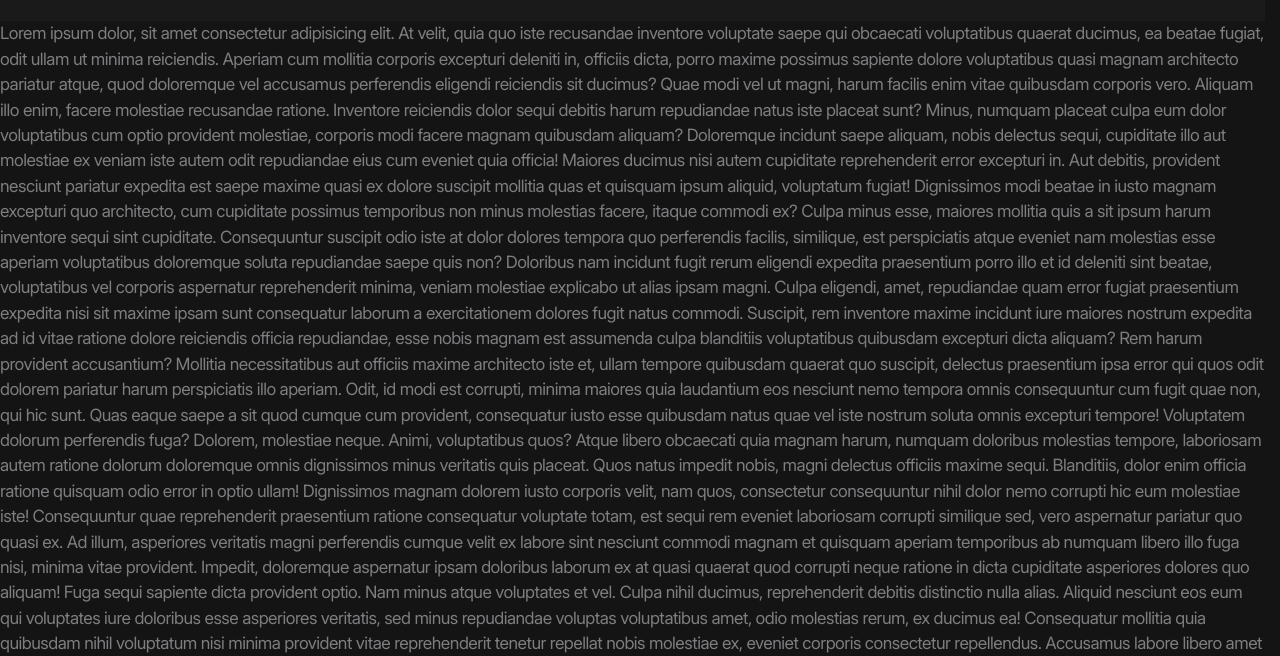
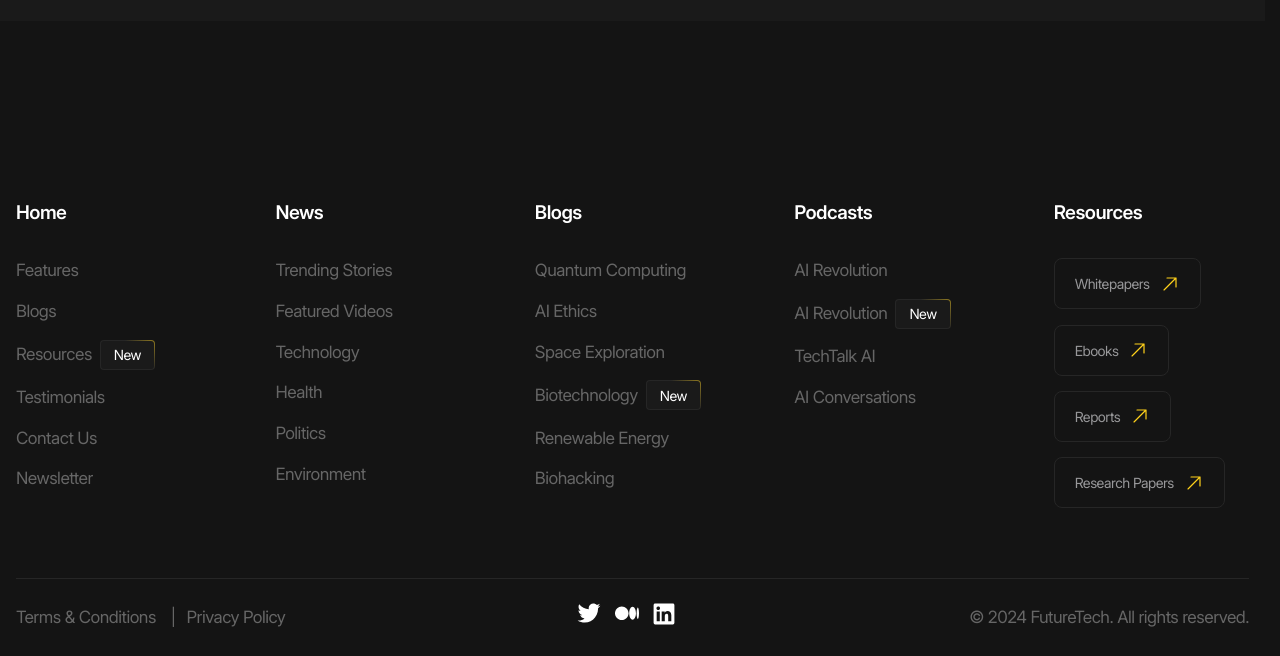
Before and after one commit to Andrei-Katsenko/Future-tech, a website with bundled scripts: page index.html in a window 1280 px wide. Shown: the part 144-800 px from the top of the page. Built offline with nearby package versions, Linux system fonts and the light colour scheme.

Commit message:
feat: add footer

```diff
--- a/index.html
+++ b/index.html
@@ -56,72 +56,184 @@
 			</div>
 		</div>
 	</header>
-	<p>Lorem ipsum dolor, sit amet consectetur adipisicing elit. At velit, quia quo iste recusandae inventore voluptate
-		saepe qui obcaecati voluptatibus quaerat ducimus, ea beatae fugiat, odit ullam ut minima reiciendis. Aperiam cum
-		mollitia corporis excepturi deleniti in, officiis dicta, porro maxime possimus sapiente dolore voluptatibus quasi
-		magnam architecto pariatur atque, quod doloremque vel accusamus perferendis eligendi reiciendis sit ducimus? Quae
-		modi vel ut magni, harum facilis enim vitae quibusdam corporis vero. Aliquam illo enim, facere molestiae recusandae
-		ratione. Inventore reiciendis dolor sequi debitis harum repudiandae natus iste placeat sunt? Minus, numquam placeat
-		culpa eum dolor voluptatibus cum optio provident molestiae, corporis modi facere magnam quibusdam aliquam?
-		Doloremque incidunt saepe aliquam, nobis delectus sequi, cupiditate illo aut molestiae ex veniam iste autem odit
-		repudiandae eius cum eveniet quia officia! Maiores ducimus nisi autem cupiditate reprehenderit error excepturi in.
-		Aut debitis, provident nesciunt pariatur expedita est saepe maxime quasi ex dolore suscipit mollitia quas et
-		quisquam ipsum aliquid, voluptatum fugiat! Dignissimos modi beatae in iusto magnam excepturi quo architecto, cum
-		cupiditate possimus temporibus non minus molestias facere, itaque commodi ex? Culpa minus esse, maiores mollitia
-		quis a sit ipsum harum inventore sequi sint cupiditate. Consequuntur suscipit odio iste at dolor dolores tempora quo
-		perferendis facilis, similique, est perspiciatis atque eveniet nam molestias esse aperiam voluptatibus doloremque
-		soluta repudiandae saepe quis non? Doloribus nam incidunt fugit rerum eligendi expedita praesentium porro illo et id
-		deleniti sint beatae, voluptatibus vel corporis aspernatur reprehenderit minima, veniam molestiae explicabo ut alias
-		ipsam magni. Culpa eligendi, amet, repudiandae quam error fugiat praesentium expedita nisi sit maxime ipsam sunt
-		consequatur laborum a exercitationem dolores fugit natus commodi. Suscipit, rem inventore maxime incidunt iure
-		maiores nostrum expedita ad id vitae ratione dolore reiciendis officia repudiandae, esse nobis magnam est assumenda
-		culpa blanditiis voluptatibus quibusdam excepturi dicta aliquam? Rem harum provident accusantium? Mollitia
-		necessitatibus aut officiis maxime architecto iste et, ullam tempore quibusdam quaerat quo suscipit, delectus
-		praesentium ipsa error qui quos odit dolorem pariatur harum perspiciatis illo aperiam. Odit, id modi est corrupti,
-		minima maiores quia laudantium eos nesciunt nemo tempora omnis consequuntur cum fugit quae non, qui hic sunt. Quas
-		eaque saepe a sit quod cumque cum provident, consequatur iusto esse quibusdam natus quae vel iste nostrum soluta
-		omnis excepturi tempore! Voluptatem dolorum perferendis fuga? Dolorem, molestiae neque. Animi, voluptatibus quos?
-		Atque libero obcaecati quia magnam harum, numquam doloribus molestias tempore, laboriosam autem ratione dolorum
-		doloremque omnis dignissimos minus veritatis quis placeat. Quos natus impedit nobis, magni delectus officiis maxime
-		sequi. Blanditiis, dolor enim officia ratione quisquam odio error in optio ullam! Dignissimos magnam dolorem iusto
-		corporis velit, nam quos, consectetur consequuntur nihil dolor nemo corrupti hic eum molestiae iste! Consequuntur
-		quae reprehenderit praesentium ratione consequatur voluptate totam, est sequi rem eveniet laboriosam corrupti
-		similique sed, vero aspernatur pariatur quo quasi ex. Ad illum, asperiores veritatis magni perferendis cumque velit
-		ex labore sint nesciunt commodi magnam et quisquam aperiam temporibus ab numquam libero illo fuga nisi, minima vitae
-		provident. Impedit, doloremque aspernatur ipsam doloribus laborum ex at quasi quaerat quod corrupti neque ratione in
-		dicta cupiditate asperiores dolores quo aliquam! Fuga sequi sapiente dicta provident optio. Nam minus atque
-		voluptates et vel. Culpa nihil ducimus, reprehenderit debitis distinctio nulla alias. Aliquid nesciunt eos eum qui
-		voluptates iure doloribus esse asperiores veritatis, sed minus repudiandae voluptas voluptatibus amet, odio
-		molestias rerum, ex ducimus ea! Consequatur mollitia quia quibusdam nihil voluptatum nisi minima provident vitae
-		reprehenderit tenetur repellat nobis molestiae ex, eveniet corporis consectetur repellendus. Accusamus labore libero
-		amet in molestiae quibusdam quasi esse perspiciatis et enim impedit, deserunt iure sed praesentium fugit reiciendis
-		autem voluptatum quae! Dolorum vel animi debitis, omnis veritatis ullam? Officia sit neque consequatur esse alias
-		quae pariatur fugit eum! Voluptatem saepe obcaecati quasi dolorem fuga eum optio, cumque voluptatibus rerum possimus
-		error vero dolor minus pariatur reiciendis cupiditate? Aliquid, necessitatibus voluptas. Et cum aperiam tempore
-		repellendus odio impedit. Velit et temporibus sunt blanditiis amet soluta, accusamus consequuntur repellendus fugit,
-		consequatur minus ex, tempore odit. Provident vitae, a cum, vero atque magnam inventore excepturi omnis aperiam
-		pariatur quo non recusandae cumque, eius modi minima. Iste inventore error odit unde voluptates. Dolorum, veritatis,
-		omnis rem quo vero ullam id labore velit, consequatur fuga tempore maiores quisquam nesciunt! Voluptatem facere sunt
-		aliquam nobis atque? Dicta, sunt. Molestiae consequatur, veritatis nihil laudantium autem perspiciatis eius
-		recusandae quis vitae debitis, illo nostrum dignissimos totam sequi optio id velit iure repudiandae porro quos sit
-		tenetur vel? Distinctio numquam sunt ullam nobis. Mollitia, voluptates magnam? Sunt, sit voluptates nihil veniam
-		fuga omnis nam hic explicabo maxime ratione dolores laudantium doloremque voluptate quasi enim incidunt, harum
-		illum. Doloremque, ipsa natus? Porro, qui alias! Nam quod nobis, quam nemo accusantium minus a, ipsam aperiam
-		adipisci tempore eaque. Atque cum illum quos, error nam unde asperiores repellat, assumenda soluta sed voluptatem
-		incidunt quasi aperiam delectus, sint tempore dolores ratione illo. Fugiat ad itaque corporis. Explicabo dolor quos,
-		atque dolore quas saepe et, esse animi labore doloremque ut accusantium officia impedit maiores consectetur
-		doloribus harum error laudantium recusandae excepturi quia sunt! Fugiat voluptas ut culpa officiis sapiente, ad,
-		iste ipsa ab deleniti mollitia possimus animi? Placeat tempore ullam repellendus sapiente soluta iusto sunt,
-		repellat repudiandae temporibus eveniet beatae rem itaque dolores, facere tenetur quaerat facilis tempora
-		accusantium vitae fugiat ipsa expedita in. Voluptatum, explicabo? Voluptatibus quidem placeat eius porro dignissimos
-		odio sint? Vel, itaque libero tenetur magni accusamus dolor, delectus ratione id provident temporibus exercitationem
-		incidunt nostrum a quos? Natus, minima molestiae. Ducimus et quidem asperiores, quisquam, corporis iste impedit
-		nostrum iusto repudiandae, doloribus labore vel consequatur ipsam voluptatem quos officiis rem culpa vitae sequi
-		reiciendis aliquam ipsa! Nulla doloremque, illum optio totam voluptatibus veniam vitae ab hic reprehenderit dolorum
-		cumque ex in, ipsa minus. Magnam deleniti iste nisi doloribus, adipisci libero ipsum facilis quibusdam nemo maiores
-		fuga suscipit consequatur reprehenderit sequi id debitis iure, odit accusantium expedita harum beatae recusandae
-		alias doloremque odio! Pariatur dolor quaerat et perspiciatis facere, distinctio harum reprehenderit porro obcaecati
-		minima explicabo quos officiis tenetur est eos eveniet iure! Nemo, eaque?</p>
+
+	<main></main>
+
+	<footer class="footer">
+		<div class="footer__inner container">
+			<div class="footer__body">
+				<nav class="footer__menu">
+					<div class="footer__menu-column">
+						<a href="" class="footer__menu-main-link h6">Home</a>
+						<ul class="footer__menu-list">
+							<li class="footer__menu-item">
+								<a href="" class="footer__menu-link">Features</a>
+							</li>
+							<li class="footer__menu-item">
+								<a href="" class="footer__menu-link">Blogs</a>
+							</li>
+							<li class="footer__menu-item">
+								<a href="" class="footer__menu-link">Resources</a>
+								<span class="badge">New</span>
+							</li>
+							<li class="footer__menu-item">
+								<a href="" class="footer__menu-link">Testimonials</a>
+							</li>
+							<li class="footer__menu-item">
+								<a href="" class="footer__menu-link">Contact Us</a>
+							</li>
+							<li class="footer__menu-item">
+								<a href="" class="footer__menu-link">Newsletter</a>
+							</li>
+						</ul>
+					</div>
+					<div class="footer__menu-column">
+						<a href="" class="footer__menu-main-link h6">News</a>
+						<ul class="footer__menu-list">
+							<li class="footer__menu-item">
+								<a href="" class="footer__menu-link">Trending Stories</a>
+							</li>
+							<li class="footer__menu-item">
+								<a href="" class="footer__menu-link">Featured Videos</a>
+							</li>
+							<li class="footer__menu-item">
+								<a href="" class="footer__menu-link">Technology</a>
+							</li>
+							<li class="footer__menu-item">
+								<a href="" class="footer__menu-link">Health</a>
+							</li>
+							<li class="footer__menu-item">
+								<a href="" class="footer__menu-link">Politics</a>
+							</li>
+							<li class="footer__menu-item">
+								<a href="" class="footer__menu-link">Environment</a>
+							</li>
+						</ul>
+					</div>
+					<div class="footer__menu-column">
+						<a href="" class="footer__menu-main-link h6">Blogs</a>
+						<ul class="footer__menu-list">
+							<li class="footer__menu-item">
+								<a href="" class="footer__menu-link">Quantum Computing</a>
+							</li>
+							<li class="footer__menu-item">
+								<a href="" class="footer__menu-link">AI Ethics</a>
+							</li>
+							<li class="footer__menu-item">
+								<a href="" class="footer__menu-link">Space Exploration</a>
+							</li>
+							<li class="footer__menu-item">
+								<a href="" class="footer__menu-link">Biotechnology</a>
+								<span class="badge">New</span>
+							</li>
+							<li class="footer__menu-item">
+								<a href="" class="footer__menu-link">Renewable Energy</a>
+							</li>
+							<li class="footer__menu-item">
+								<a href="" class="footer__menu-link">Biohacking</a>
+							</li>
+						</ul>
+					</div>
+					<div class="footer__menu-column">
+						<a href="" class="footer__menu-main-link h6">Podcasts</a>
+						<ul class="footer__menu-list">
+							<li class="footer__menu-item">
+								<a href="" class="footer__menu-link">AI Revolution</a>
+							</li>
+							<li class="footer__menu-item">
+								<a href="" class="footer__menu-link">AI Revolution</a>
+								<span class="badge">New</span>
+							</li>
+							<li class="footer__menu-item">
+								<a href="" class="footer__menu-link">TechTalk AI</a>
+							</li>
+							<li class="footer__menu-item">
+								<a href="" class="footer__menu-link">AI Conversations</a>
+							</li>
+						</ul>
+					</div>
+					<div class="footer__menu-column">
+						<a href="" class="footer__menu-main-link h6">Resources</a>
+						<ul class="footer__menu-list">
+							<li class="footer__menu-item">
+								<a href="" class="footer__menu-link button">
+									<span class="icon icon--yellow-arrow">Whitepapers</span>
+								</a>
+							</li>
+							<li class="footer__menu-item">
+								<a href="" class="footer__menu-link button">
+									<span class="icon icon--yellow-arrow">Ebooks</span>
+								</a>
+							</li>
+							<li class="footer__menu-item">
+								<a href="" class="footer__menu-link button">
+									<span class="icon icon--yellow-arrow">Reports</span>
+								</a>
+							</li>
+							<li class="footer__menu-item">
+								<a href="" class="footer__menu-link button">
+									<span class="icon icon--yellow-arrow">Research Papers</span>
+								</a>
+							</li>
+						</ul>
+					</div>
+
+				</nav>
+			</div>
+			<div class="footer__extra">
+				<div class="footer__extra-menu">
+					<ul class="footer__extra-menu-list">
+						<li class="footer__extra-menu-item">
+							<a href="" class="footer__extra-menu-link">Terms & Conditions</a>
+						</li>
+						<li class="footer__extra-menu-item">
+							<a href="" class="footer__extra-menu-link">Privacy Policy</a>
+						</li>
+					</ul>
+				</div>
+				<div class="footer__soc1als soc1als">
+					<ul class="soc1als__list">
+						<li class="soc1al__item">
+							<a href="/" class="soc1als__link" target="_blank" aria-label="twitter" title="twitter">
+								<svg width="24" height="20" viewBox="0 0 24 20" fill="none" xmlns="http://www.w3.org/2000/svg">
+									<path
+										d="M21.0571 5.18114C21.0664 5.39235 21.0664 5.59395 21.0664 5.80515C21.0756 12.2084 16.3712 19.6004 7.76793 19.6004C5.23048 19.6004 2.73933 18.842 0.600098 17.4212C0.970528 17.4692 1.34096 17.4884 1.71139 17.4884C3.81358 17.4884 5.86021 16.7588 7.51789 15.4052C5.51756 15.3668 3.75802 14.0132 3.14681 12.0356C3.85063 12.1796 4.57296 12.1508 5.25826 11.9492C3.08198 11.5076 1.51691 9.52036 1.50765 7.20675C1.50765 7.18755 1.50765 7.16835 1.50765 7.14915C2.15591 7.52355 2.88751 7.73475 3.62837 7.75395C1.58174 6.33315 0.942746 3.50114 2.18369 1.28353C4.5637 4.31714 8.06427 6.15075 11.8241 6.35235C11.4445 4.67234 11.9631 2.90594 13.1762 1.71553C15.0561 -0.118073 18.0196 -0.0220723 19.7977 1.92673C20.8441 1.71553 21.8535 1.31233 22.7704 0.74593C22.4185 1.86913 21.6869 2.81954 20.7145 3.42434C21.6406 3.30914 22.5481 3.04994 23.4001 2.66594C22.7704 3.64514 21.9739 4.48994 21.0571 5.18114Z"
+										fill="white" />
+								</svg>
+							</a>
+						</li>
+						<li class="soc1al__item">
+							<a href="/" class="soc1als__link" target="_blank" aria-label="Medium" title="Medium">
+								<svg width="24" height="15" viewBox="0 0 24 15" fill="none" xmlns="http://www.w3.org/2000/svg">
+									<path
+										d="M13.5374 7.22809C13.5374 10.9988 10.5069 14.0556 6.76883 14.0556C3.03073 14.0556 0 10.9981 0 7.22809C0 3.45806 3.0305 0.400391 6.76883 0.400391C10.5072 0.400391 13.5374 3.45737 13.5374 7.22809Z"
+										fill="white" />
+									<path
+										d="M20.9627 7.22853C20.9627 10.7778 19.4474 13.6563 17.5783 13.6563C15.7091 13.6563 14.1938 10.7778 14.1938 7.22853C14.1938 3.67922 15.7089 0.800781 17.578 0.800781C19.4472 0.800781 20.9625 3.67829 20.9625 7.22853"
+										fill="white" />
+									<path
+										d="M24 7.22798C24 10.4073 23.4672 12.9862 22.8097 12.9862C22.1522 12.9862 21.6196 10.408 21.6196 7.22798C21.6196 4.04797 22.1525 1.46973 22.8097 1.46973C23.467 1.46973 24 4.04774 24 7.22798Z"
+										fill="white" />
+								</svg>
+							</a>
+						</li>
+						<li class="soc1al__item">
+							<a href="/" class="soc1als__link" target="_blank" aria-label="LinkedIn" title="LinkedIn">
+								<svg width="22" height="22" viewBox="0 0 22 22" fill="none" xmlns="http://www.w3.org/2000/svg">
+									<path
+										d="M19.8647 0.599609H2.13554C1.72832 0.599609 1.33777 0.761379 1.04982 1.04933C0.761867 1.33728 0.600098 1.72783 0.600098 2.13505V19.8642C0.600098 20.2714 0.761867 20.6619 1.04982 20.9499C1.33777 21.2378 1.72832 21.3996 2.13554 21.3996H19.8647C20.2719 21.3996 20.6624 21.2378 20.9504 20.9499C21.2383 20.6619 21.4001 20.2714 21.4001 19.8642V2.13505C21.4001 1.72783 21.2383 1.33728 20.9504 1.04933C20.6624 0.761379 20.2719 0.599609 19.8647 0.599609ZM6.79965 18.3186H3.67243V8.38516H6.79965V18.3186ZM5.23388 7.00861C4.87915 7.00661 4.53296 6.89958 4.239 6.70102C3.94504 6.50246 3.71649 6.22127 3.58219 5.89294C3.44789 5.56461 3.41386 5.20386 3.48439 4.8562C3.55492 4.50855 3.72686 4.18958 3.9785 3.93955C4.23014 3.68952 4.5502 3.51964 4.8983 3.45134C5.2464 3.38304 5.60693 3.41939 5.93439 3.5558C6.26185 3.6922 6.54156 3.92255 6.73823 4.21778C6.9349 4.51301 7.03971 4.85988 7.03943 5.21461C7.04278 5.45211 6.99827 5.68784 6.90857 5.90777C6.81887 6.1277 6.68582 6.32732 6.51733 6.49473C6.34884 6.66215 6.14837 6.79392 5.92787 6.88221C5.70736 6.97049 5.47134 7.01348 5.23388 7.00861ZM18.3263 18.3273H15.2005V12.9005C15.2005 11.3001 14.5202 10.8061 13.642 10.8061C12.7147 10.8061 11.8047 11.5052 11.8047 12.9409V18.3273H8.67743V8.39239H11.6848V9.76894H11.7252C12.0271 9.15794 13.0844 8.11361 14.6979 8.11361C16.4428 8.11361 18.3278 9.14928 18.3278 12.1826L18.3263 18.3273Z"
+										fill="white" />
+								</svg>
+
+							</a>
+						</li>
+					</ul>
+				</div>
+				<p class="footer__copyright">© <time datetime="2024">2024</time> FutureTech. All rights reserved.</p>
+			</div>
+		</div>
+	</footer>
+
 </body>
 
 </html>
--- /dev/null
+++ b/styles/blocks/_badge.scss
@@ -0,0 +1,18 @@
+@use '../helpers' as *;
+
+.badge {
+	display: inline-flex;
+	padding: fluid(4, 2) fluid(14, 10);
+	font-size: rem(16);
+	color: var(--color-light);
+	border: rem(1) solid transparent;
+	background:
+		linear-gradient(var(--color-dark-10), var(--color-dark-10)) padding-box,
+		var(--gradient) border-box;
+	border-radius: rem(6);
+
+	@include laptop {
+		font-size: rem(14);
+		border-radius: rem(4);
+	}
+}
--- /dev/null
+++ b/styles/blocks/_footer.scss
@@ -0,0 +1,89 @@
+@use '../helpers' as *;
+
+.footer {
+	color: var(--color-dark-40);
+
+	&__body {
+		padding-block: fluid(80, 40);
+		border-bottom: var(--border);
+	}
+
+	&__menu {
+		display: grid;
+		grid-template-columns: repeat(5, 1fr);
+		align-items: start;
+		column-gap: fluid(80, 20);
+
+		@include tablet {
+			grid-template-columns: repeat(2, 1fr);
+			row-gap: rem(40);
+		}
+
+		@include mobile {
+			row-gap: rem(20);
+		}
+
+		&-column {
+			display: grid;
+			row-gap: fluid(36, 16);
+
+			&:last-child {
+				@include tablet {
+					grid-column: -1 / 1;
+
+					.footer__menu-list {
+						flex-direction: row;
+						flex-wrap: wrap;
+						gap: rem(12);
+					}
+				}
+			}
+		}
+
+		&-list {
+			display: flex;
+			flex-direction: column;
+			row-gap: fluid(18, 8);
+		}
+
+		&-item {
+			display: flex;
+			align-items: center;
+			column-gap: rem(8);
+		}
+	}
+
+	&__extra {
+		display: flex;
+		justify-content: space-between;
+		align-items: center;
+		column-gap: 1rem;
+		padding-block: rem(40);
+
+		@include laptop {
+			padding-block: rem(24);
+		}
+
+		@include mobile {
+			flex-direction: column;
+			row-gap: rem(20);
+		}
+
+		&-menu {
+			&-list {
+				display: flex;
+			}
+
+			&-item:not(:last-child):after {
+				content: '|';
+				margin-inline: rem(11);
+			}
+		}
+	}
+
+	&__soc1als {
+		@include mobile {
+			order: -1;
+		}
+	}
+}
--- /dev/null
+++ b/styles/blocks/_soc1als.scss
@@ -0,0 +1,28 @@
+@use '../helpers' as *;
+
+.soc1als {
+	&__list {
+		display: flex;
+		column-gap: rem(20);
+
+		@include laptop {
+			column-gap: rem(14);
+		}
+	}
+
+	&__item {
+		display: flex;
+	}
+
+	&__link {
+		--size:#{rem(24)};
+
+		@include square (var(--size));
+
+		color: var(--color-light);
+
+		@include laptop {
+			--size:#{rem(24)};
+		}
+	}
+}
--- a/styles/helpers/_functions.scss
+++ b/styles/helpers/_functions.scss
@@ -9,6 +9,9 @@
 		@error 'Не используйте единицы измерения при работе с функцией rem()! Передавайте аргументом только числа.'
 	}
 }
+
+;
+
 
 @function fluid($max: 100, $min: 10) {
 	$maxViewportWidth: 1600;
--- a/styles/main.scss
+++ b/styles/main.scss
@@ -9,3 +9,6 @@
 @use 'blocks/burger-button';
 @use 'blocks/logo';
 @use 'blocks/header';
+@use 'blocks/badge';
+@use 'blocks/soc1als';
+@use 'blocks/footer';
```
Also changed, not shown: styles/main.css, 1 other file.
